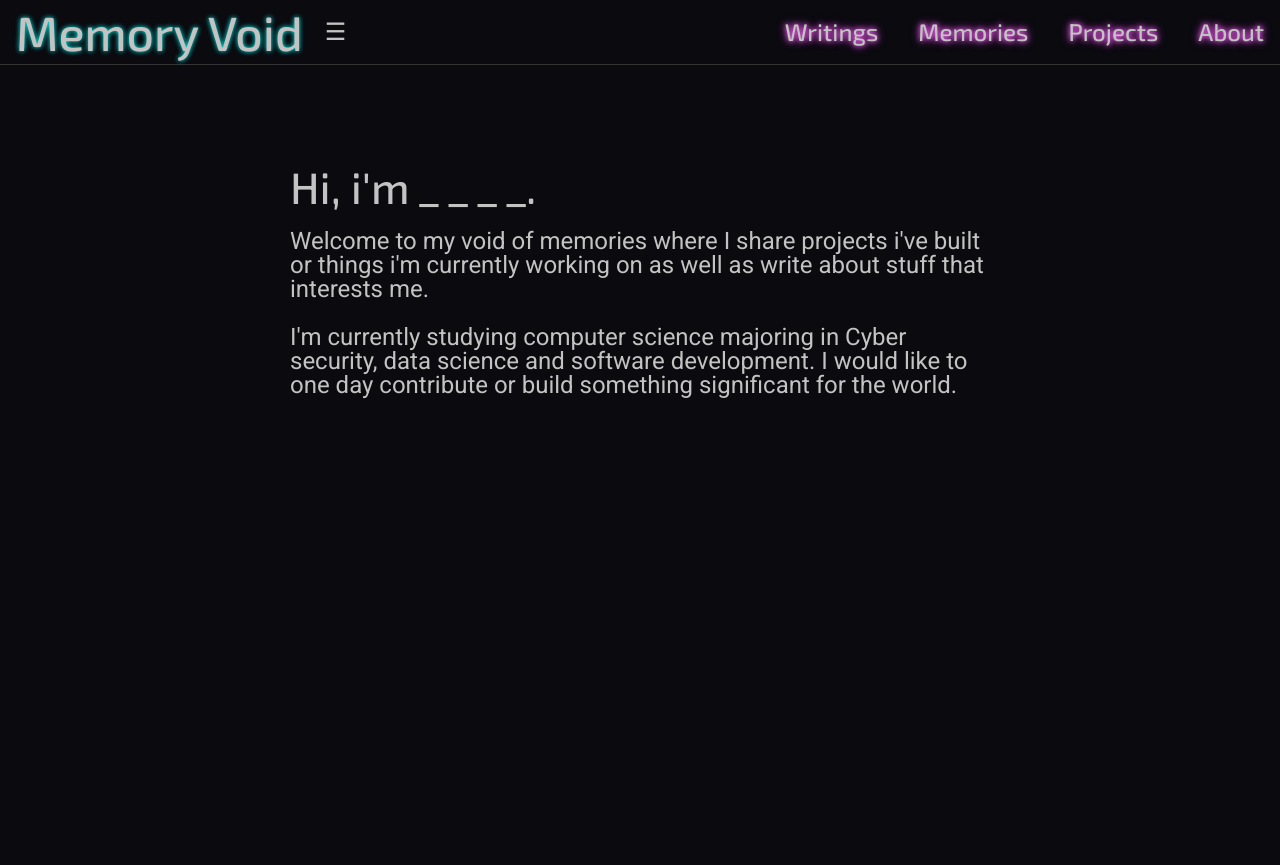
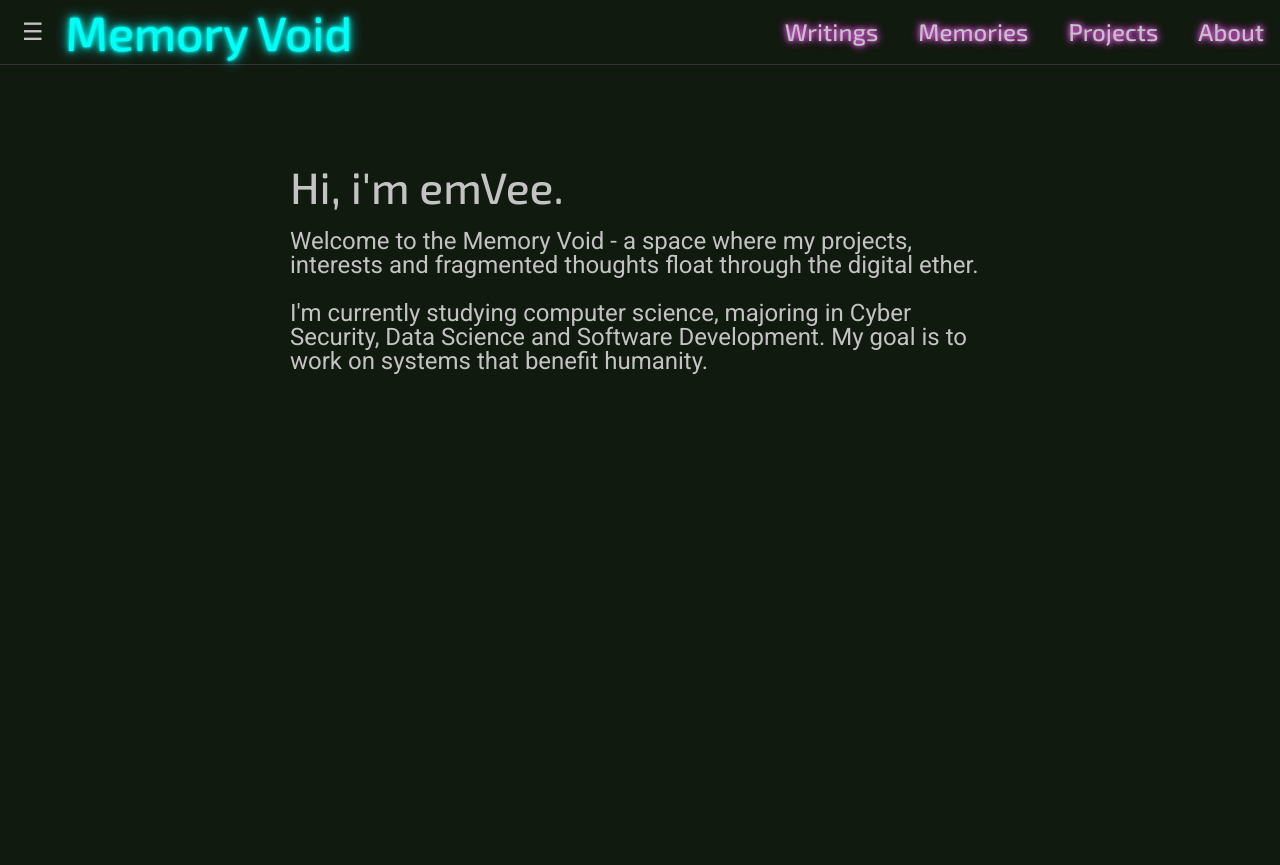
Before and after one commit to dynamicmemory/jhahn_dev, a PHP site: page / in a window 1280 px wide. Run offline with PHP 8.4, Linux system fonts and the light colour scheme.

Commit message:
added neon glowing effects, changed blurb.

```diff
--- a/css/main.css
+++ b/css/main.css
@@ -1,7 +1,6 @@
 h1 {
     font-size: 3rem;
     font-family: 'Exo 2', sans-serif;
-    text-shadow: 0 0 5px #00fff7;
 }
 
 h2 {
@@ -12,7 +11,7 @@ h2 {
 body {
     font-family: 'Roboto', sans-serif;
     font-size: 16px;
-    background-color: #0a0a0f;
+    background-color: #111a0f;
     color: #c3c3c3;
 }
 
@@ -35,12 +34,14 @@ body {
     justify-self: normal;
     cursor: pointer;
     user-select: none;
-    color: #c3c3c3;
+    color: #00fff7;
     transition: color 1s, text-shadow 1s;
+    animation: neonPulseDull 3s ease-in-out infinite;
+
 }
 
 #memoryvoid-title:hover {
-    color: #00ffea;
+    color: #c3c3c3;
     text-shadow: 0 0 10px #00fff7, 0 0 20px #00b8b8, 0 0 40px #00fff7;}
 
 #menu-toggle {
--- a/index.html
+++ b/index.html
@@ -4,6 +4,7 @@
     <title>Void of memories</title>
     <meta charset="utf-8">
 
+    <link rel="icon" href="/img/favicon/mv-ghost.png" type="image/png">
 <!-- Google Fonts: Exo 2 for headings, Roboto for body -->
   <link href="https://fonts.googleapis.com/css2?family=Exo+2:wght@500;700&family=Roboto:wght@400;500&display=swap" rel="stylesheet">
     <link rel="stylesheet" type="text/css" href="css/reset.css">
@@ -17,8 +18,8 @@
       <header>
           <nav class="navbar">
               <div class="nav-left">
+                  <button id="menu-toggle" aria-label="Toggle menu">☰</button>
                   <h1 id="memoryvoid-title">Memory Void</h1>
-                  <button id="menu-toggle" aria-label="Toggle menu">☰</button>
               </div>
 
               <div class="nav-right">
@@ -35,16 +36,16 @@
       <!- Main section on the home page ->
       <div id="center-col">
           <section id="blurb">
-            <h2>Hi, i'm _ _ _ _.</h2>
+              <h2>Hi, i'm <!-<span class="neon-green">emVee.</span></h2>
             <!- TODO: Generate from db ->
             <p>
-            Welcome to my void of memories where I share projects i've built or
-            things i'm currently working on as well as write about stuff that
-            interests me.
+            Welcome to the <!- <span class="neon-cyan">Memory Void</span> - a space
+            where my projects, interests and fragmented thoughts float through
+            the digital ether.
             <br><br>
-            I'm currently studying computer science majoring in Cyber security,
-            data science and software development. I would like to one day contribute
-            or build something significant for the world.
+            I'm currently studying computer science, majoring in Cyber Security,
+            Data Science and Software Development. My goal is to work on systems
+            that benefit humanity.
             </p>
           </section>
       </div>
```
Also changed, not shown: other parts of css/main.css (+45 -0 lines), img/favicon/mv-ghost.png (added), img/test1.png (added), img/test2.png (added).
